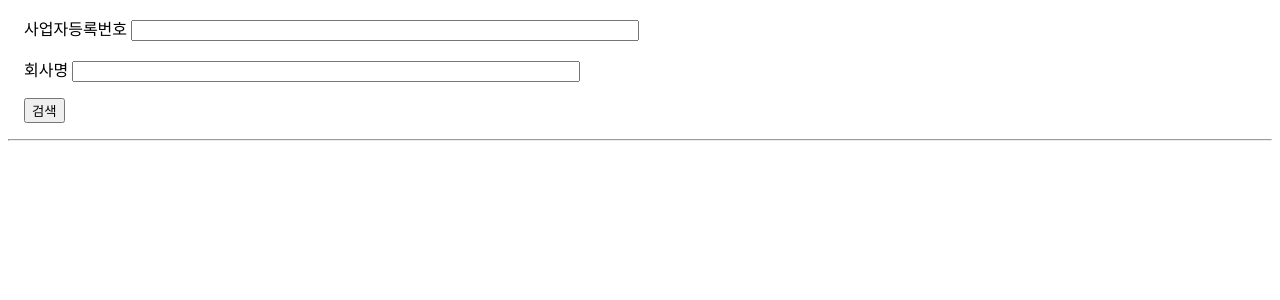
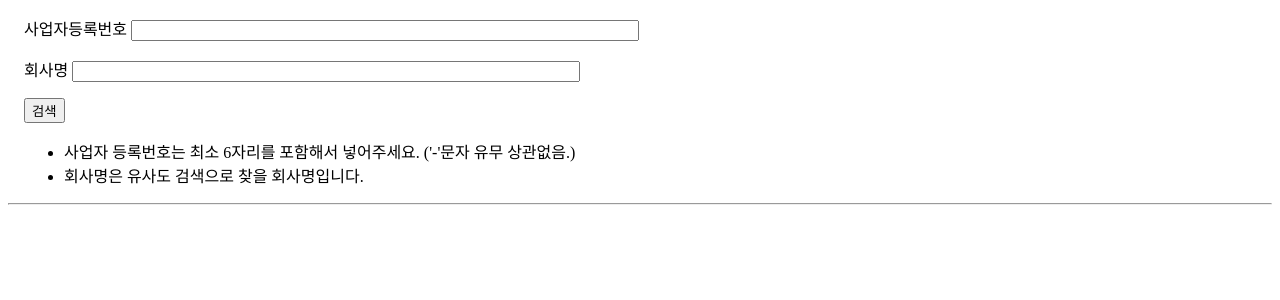
Before and after one commit to shinkeonkim/paeon, a Django app: page / in a window 1280 px wide. Shown: the top 300 px of the page. Run offline with Django 3.2, Linux system fonts and the light colour scheme.

Commit message:
feat: 설명 문구 추가

```diff
--- a/main/templates/index.html
+++ b/main/templates/index.html
@@ -25,6 +25,7 @@
             name="registration_number"
             value="{{ registration_number }}"
             style="width: 500px"
+            required="true"
           />
         </label>
       </div>
@@ -35,6 +36,7 @@
             name="registration_name"
             value="{{ registration_name }}"
             style="width: 500px"
+            required="true"
           />
         </label>
       </div>
@@ -42,11 +44,17 @@
         <button type="submit">검색</button>
       </div>
     </form>
+
+    <ul class="m-1">
+      <li>사업자 등록번호는 최소 6자리를 포함해서 넣어주세요. ('-'문자 유무 상관없음.) </li>
+      <li>회사명은 유사도 검색으로 찾을 회사명입니다. </li>
+    </ul>
+
     <hr />
 
     <div>
       {% for company in company_list %}
-        <p>
+      <p>
           {% for label, value in company %}
             {% if label == 'name' %}
               <button onclick="copyToClipboard('{{ value }}')" class="btn">복사하기</button>
```
